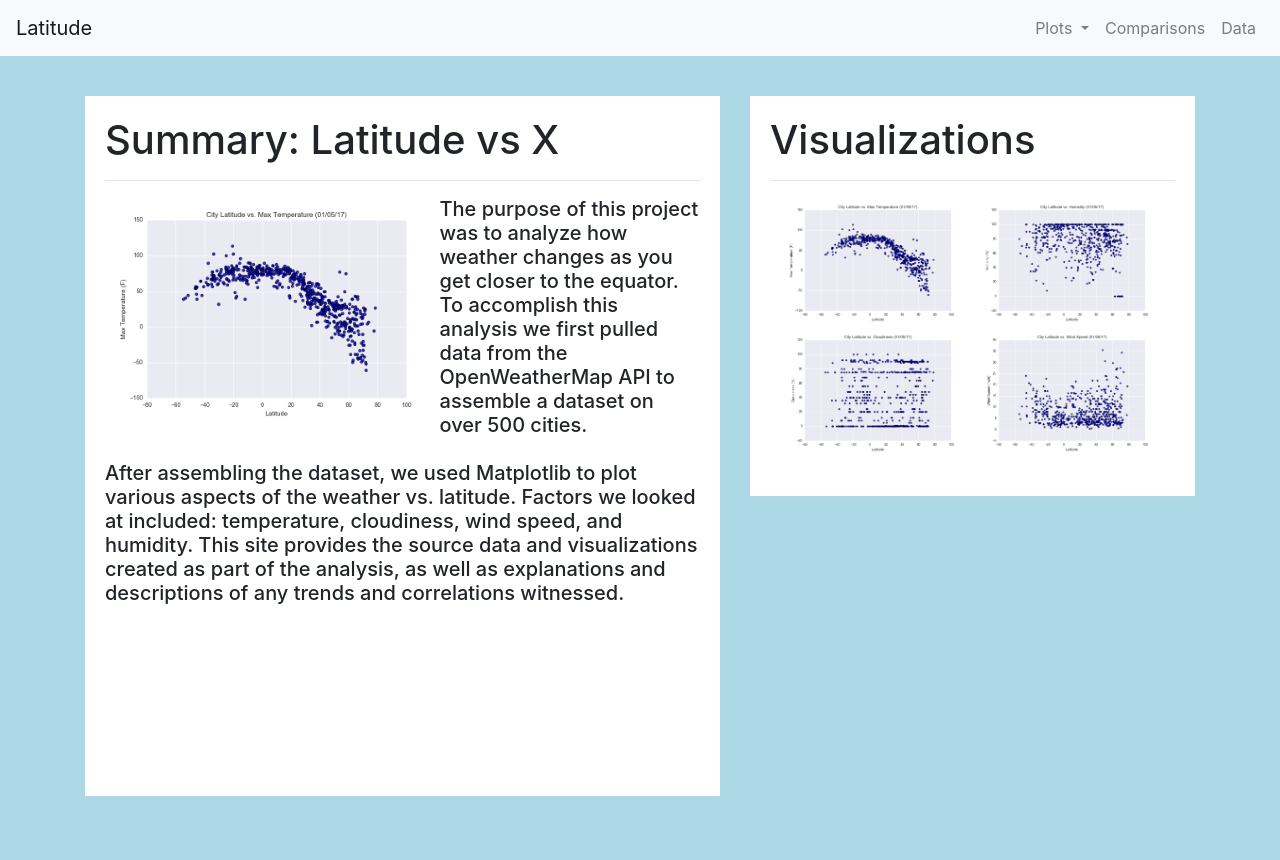
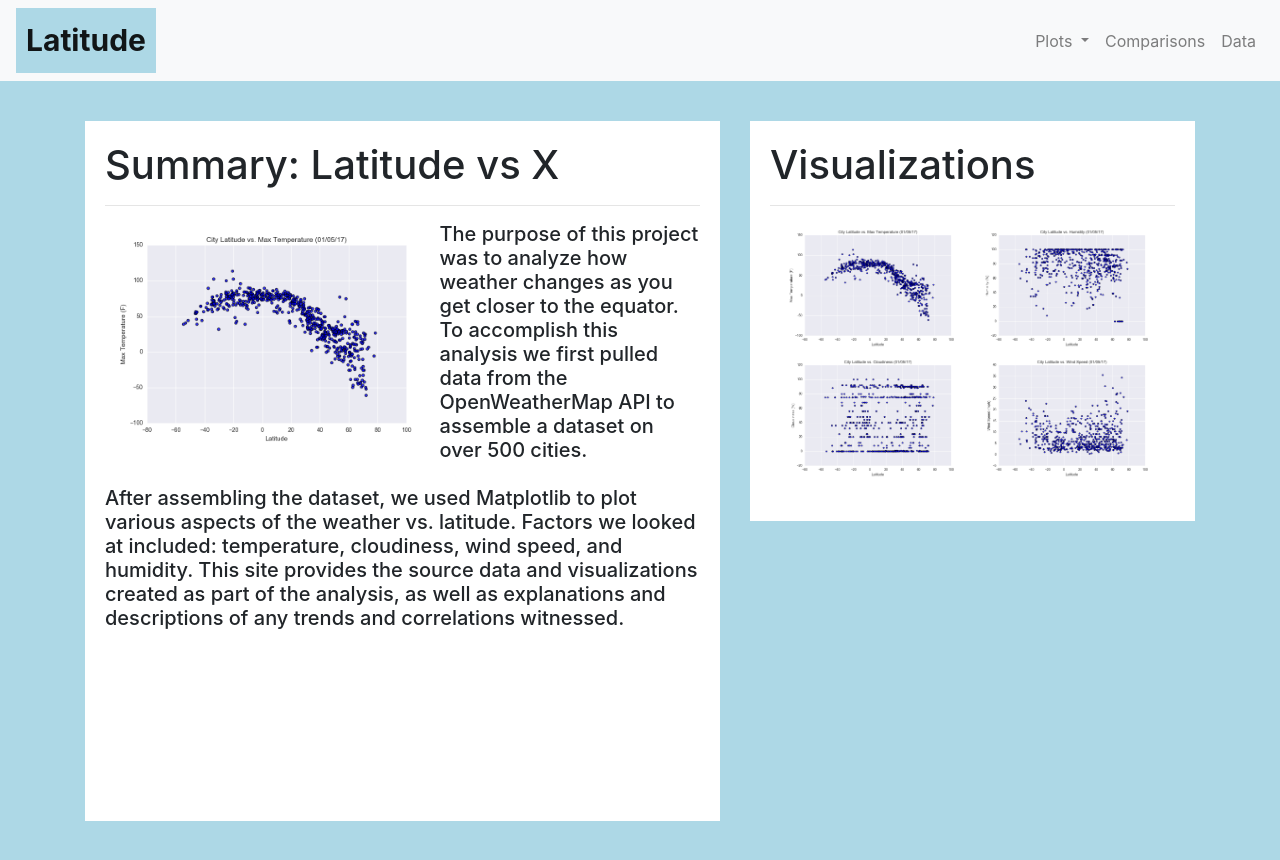
Before and after one commit to paulywog13/Web-Design-Challenge, a plain HTML site: page index.html in a window 1280 px wide. Before the commit the page ends 836 px from the top, so only its background shows below. Drawn offline with nearby package versions, Linux system fonts and the light colour scheme.

Commit message:
Code added to the style.css file.

```diff
--- a/style.css
+++ b/style.css
@@ -4,7 +4,13 @@ body{
 
 /* .body{@media screen and (max-width: 300px) {background: white;} */
 
-
+.navbar-brand{
+    background-color: lightblue;
+    padding: 10px;
+    font-weight: 700;
+    font-size: 30px;
+    color: #fff;
+}
 
 @media screen and (max-width: 600px) {
     .navbar-header{background-color: lightblue;}
```
